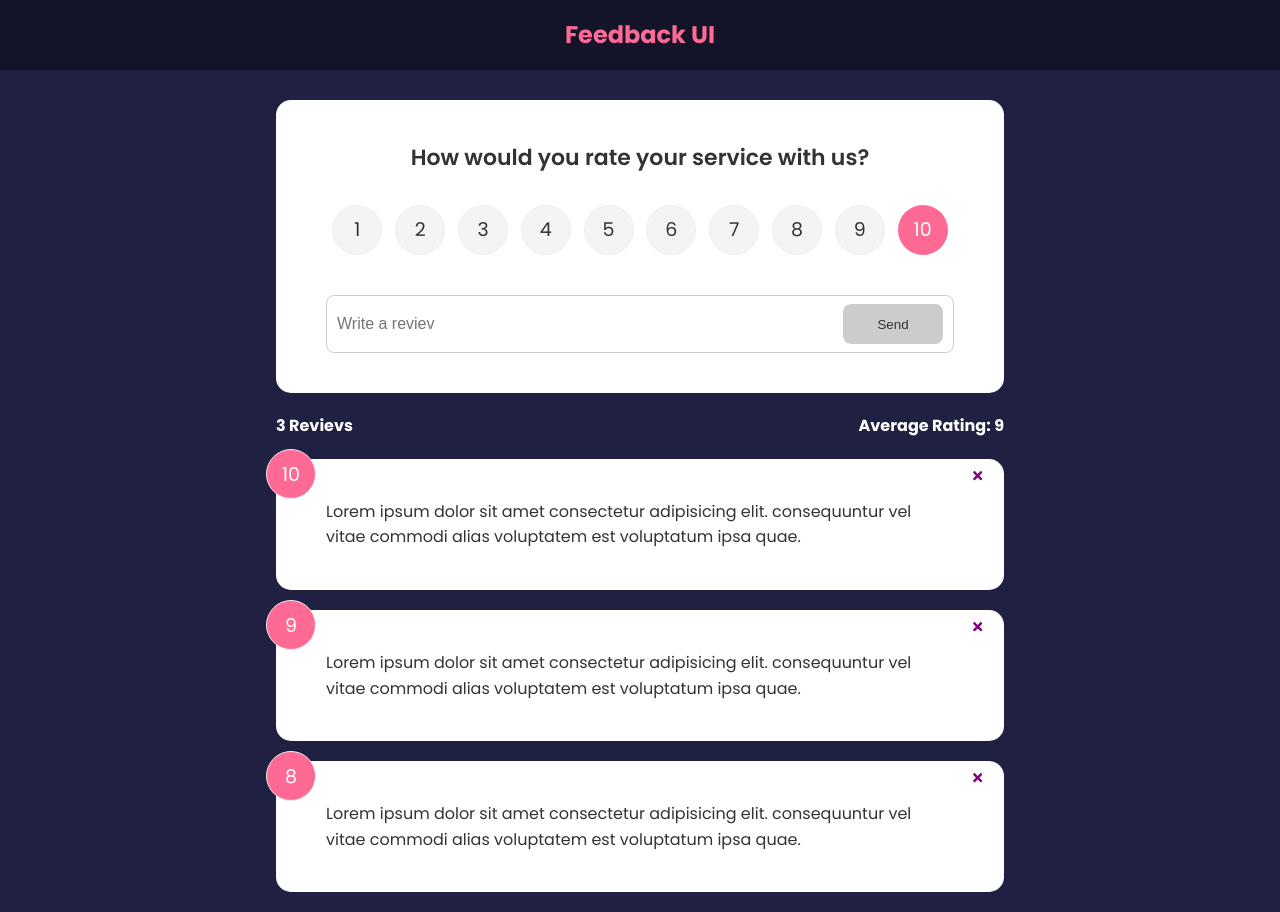
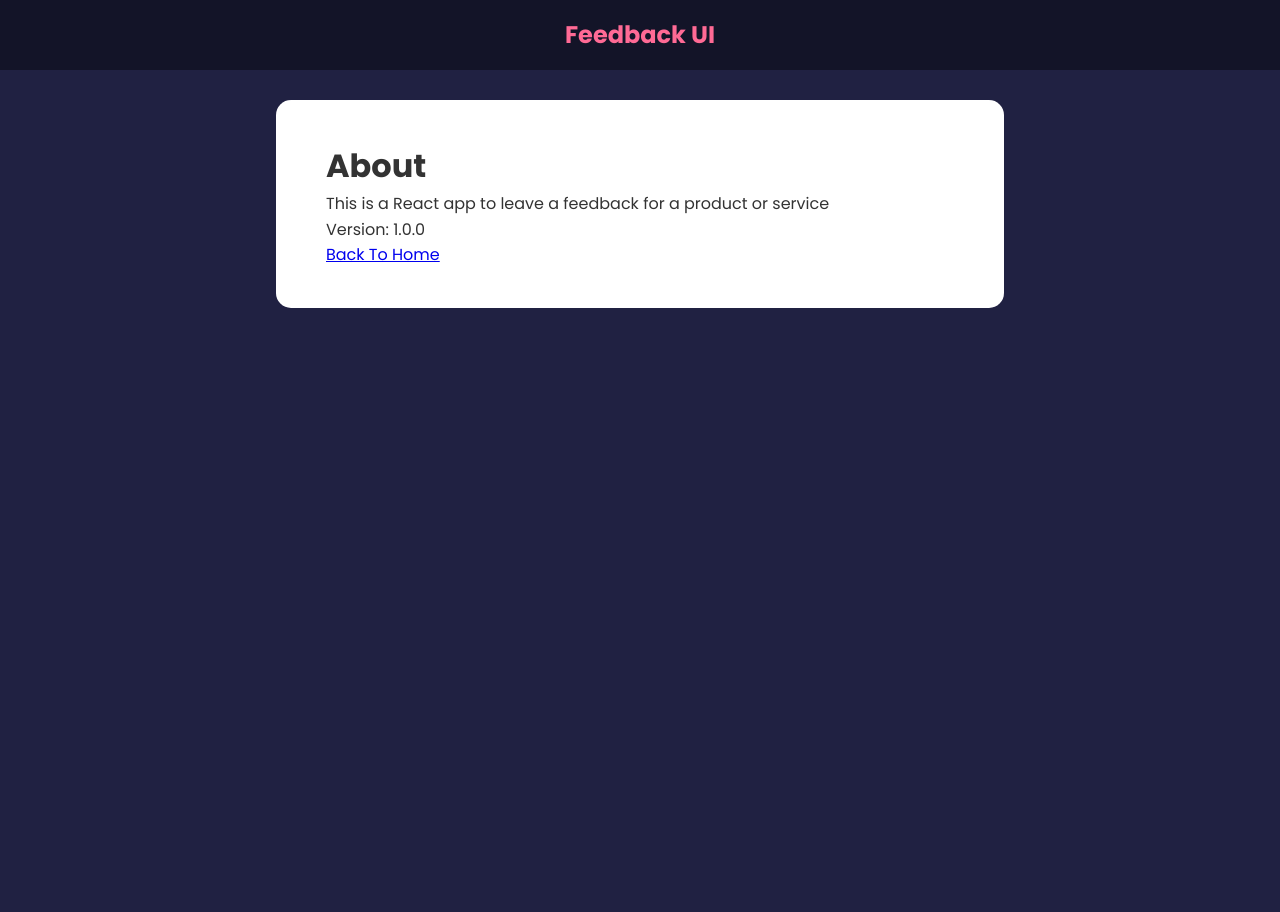
Before and after one commit to doniurek/feedback-ui, a React (Create React App) app: page /about in a window 1280 px wide. After the commit the page ends 800 px from the top, so only its background shows below. Built offline with nearby package versions, Linux system fonts and the light colour scheme.

Commit message:
Create Routes

```diff
--- a/package.json
+++ b/package.json
@@ -10,6 +10,7 @@
     "react": "^18.2.0",
     "react-dom": "^18.2.0",
     "react-icons": "^4.4.0",
+    "react-router-dom": "^6.3.0",
     "react-scripts": "5.0.1",
     "uuid": "^8.3.2",
     "web-vitals": "^2.1.4"
--- a/src/App.js
+++ b/src/App.js
@@ -1,10 +1,12 @@
 import { v4 as uuidv4 } from "uuid" //generates uniqe id
+import { BrowserRouter as Router, Route, Routes } from "react-router-dom"
 import { useState } from "react"
 import Header from "./components/Header"
 import FeedbackList from "./components/FeedbackList"
 import FeedbackData from "./components/data/FeedbackData"
 import FeedbackStats from "./components/FeedbackStats"
 import FeedbackForm from "./components/FeedbackForm"
+import AboutPage from "./pages/AboutPage"
 
 function App() {
   const [feedback, setFeedback] = useState(FeedbackData)
@@ -22,14 +24,23 @@
   }
 
   return (
-    <>
+    <Router>
       <Header />
       <div className="container">
+        <Routes>
+          <Route exact path="/" element={
+            <>
               <FeedbackForm handleAdd={addFeedback} />
               <FeedbackStats feedback={feedback} />
               <FeedbackList feedback={feedback} handleDelete={deleteFeedback} />
+            </>
+          }
+          ></Route>
+
+          <Route path="/about" element={<AboutPage />} />
+        </Routes>
       </div>
-    </>
+    </Router>
   )
 }
 
--- /dev/null
+++ b/src/pages/AboutPage.jsx
@@ -0,0 +1,17 @@
+import Card from "../components/shared/Card"
+
+function AboutPage() {
+  return (
+    <Card>
+      <h1>About</h1>
+      <p>This is a React app to leave a feedback for a product or service</p>
+      <p>Version: 1.0.0</p>
+
+      <p>
+        <a href="/">Back To Home</a>
+      </p>
+    </Card>
+  )
+}
+
+export default AboutPage
```
Also changed, not shown: 1 other file (tests, documents, lock files or other folders). Lines whose indentation alone changed are shown as unchanged.
